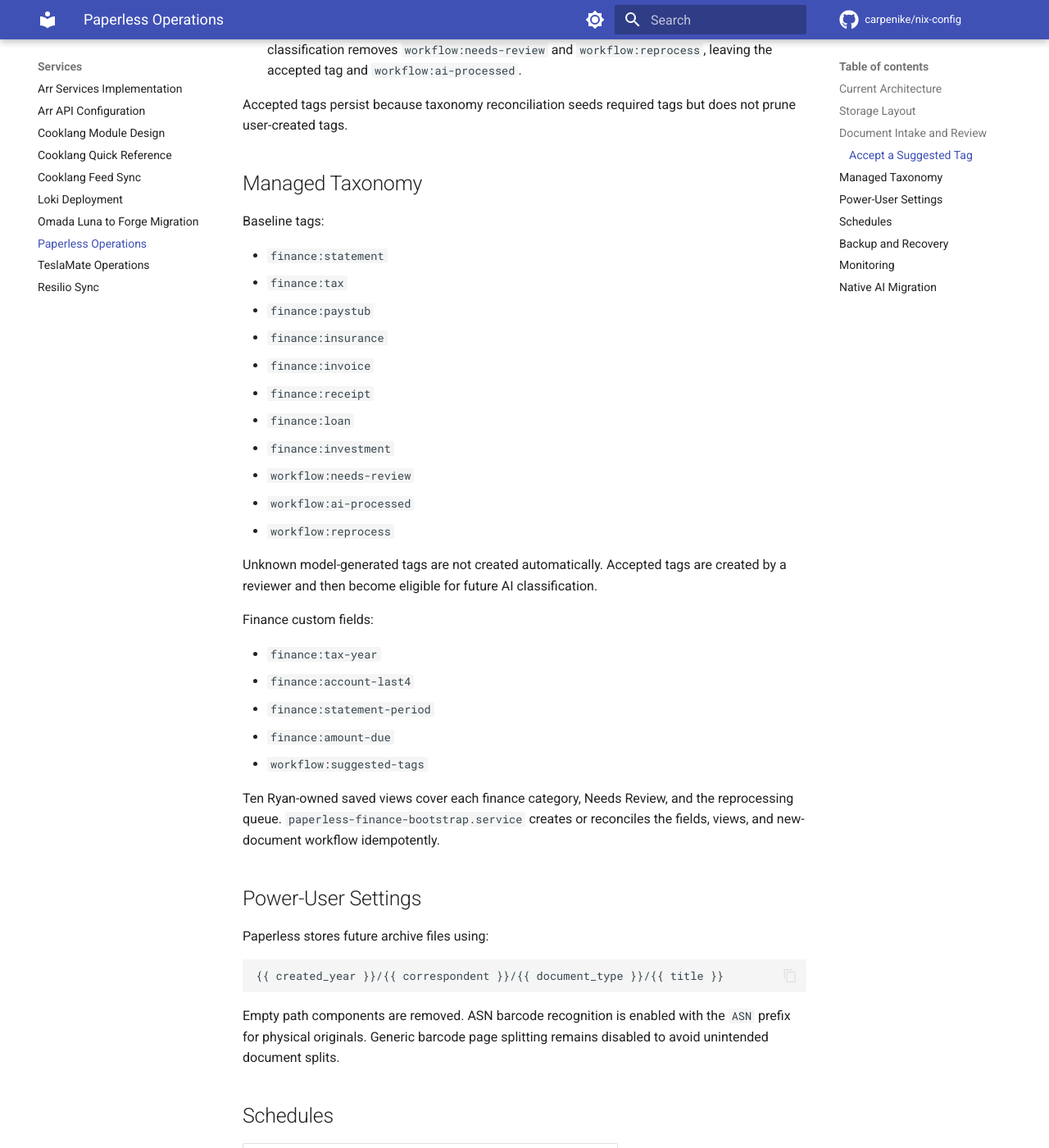
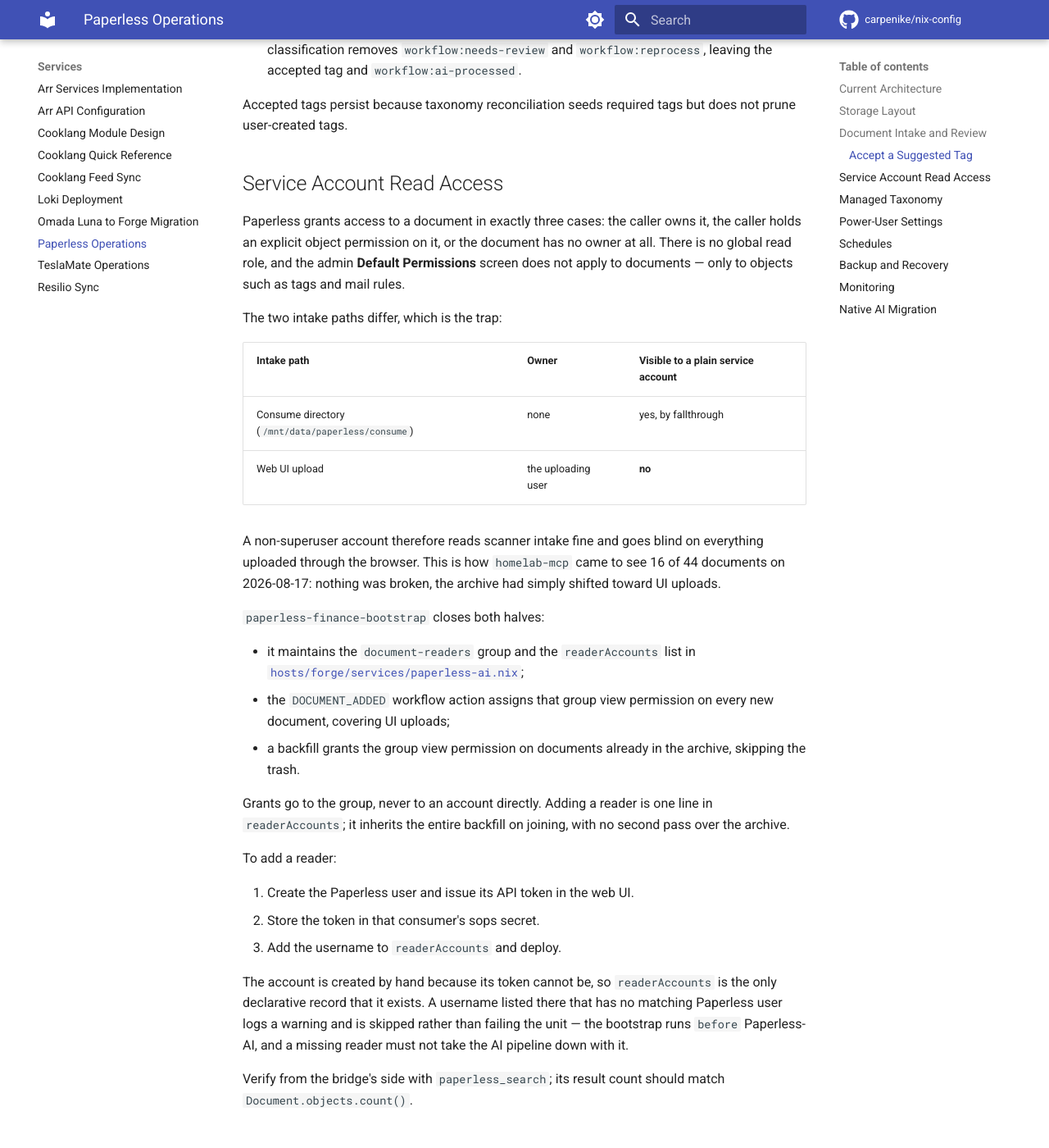
Before and after one commit to carpenike/nix-config, an MkDocs documentation site: the page built from docs/services/paperless-operations.md, in a window 1280 px wide and 1400 px high, scrolled down 2123 px. Shown: the whole window at 82% size. Built offline with MkDocs 1.6.1 and Material for MkDocs 9.7.7, drawn with Linux system fonts in a browser that asks for light colours; comment, search, counter and statistics services are not loaded.

Commit message:
fix(paperless): grant the MCP bridge read access to owned documents (#840)
Paperless grants document access to an owner, to an explicit object
permission, or to anything with no owner at all. There is no global read
role, and the admin Default Permissions screen does not apply to
documents.

The two intake paths therefore diverge: consume-directory documents land
with no owner and are readable by everyone, while a web-UI upload is
owned by the uploading user and readable by nobody else. homelab-mcp is
a plain non-superuser with no group and no object permissions, so it saw
the unowned set and nothing more -- 16 of 44 documents, the newest of
them ten days stale. Nothing had broken; the archive had simply shifted
toward UI uploads, and the bridge went quietly blind as it did.

Close both halves in paperless-finance-bootstrap:

- maintain a document-readers group and put the listed service accounts
  in it;
- assign that group view permission from the DOCUMENT_ADDED workflow
  action, which fires for UI uploads as well as scanner intake;
- backfill the grant across documents already in the archive.

Grants go to the group, never to an account directly, so a reader added
later inherits the whole backfill on joining rather than needing a
second pass. The backfill filters to missing rows because this unit runs
on every deploy and guardian's bulk assign does not deduplicate, and it
reads Document.objects rather than global_objects so the trash stays
trashed instead of resurfacing in bridge searches.

A listed account that does not exist warns and is skipped. The unit runs
before podman-paperless-ai, and these accounts are created by hand
because their API tokens cannot be declared -- failing here would take
the AI pipeline down over a missing reader.

Co-authored-by: Claude Opus 5 <noreply@anthropic.com>

```diff
--- a/docs/services/paperless-operations.md
+++ b/docs/services/paperless-operations.md
@@ -65,6 +65,54 @@ Its table includes the suggested-tags custom field.
 
 Accepted tags persist because taxonomy reconciliation seeds required tags but
 does not prune user-created tags.
+
+## Service Account Read Access
+
+Paperless grants access to a document in exactly three cases: the caller owns
+it, the caller holds an explicit object permission on it, or the document has
+no owner at all. There is no global read role, and the admin **Default
+Permissions** screen does not apply to documents — only to objects such as tags
+and mail rules.
+
+The two intake paths differ, which is the trap:
+
+| Intake path | Owner | Visible to a plain service account |
+| --- | --- | --- |
+| Consume directory (`/mnt/data/paperless/consume`) | none | yes, by fallthrough |
+| Web UI upload | the uploading user | **no** |
+
+A non-superuser account therefore reads scanner intake fine and goes blind on
+everything uploaded through the browser. This is how `homelab-mcp` came to see
+16 of 44 documents on 2026-08-17: nothing was broken, the archive had simply
+shifted toward UI uploads.
+
+`paperless-finance-bootstrap` closes both halves:
+
+- it maintains the `document-readers` group and the `readerAccounts` list in
+  [`hosts/forge/services/paperless-ai.nix`](https://github.com/carpenike/nix-config/blob/main/hosts/forge/services/paperless-ai.nix);
+- the `DOCUMENT_ADDED` workflow action assigns that group view permission on
+  every new document, covering UI uploads;
+- a backfill grants the group view permission on documents already in the
+  archive, skipping the trash.
+
+Grants go to the group, never to an account directly. Adding a reader is one
+line in `readerAccounts`; it inherits the entire backfill on joining, with no
+second pass over the archive.
+
+To add a reader:
+
+1. Create the Paperless user and issue its API token in the web UI.
+2. Store the token in that consumer's sops secret.
+3. Add the username to `readerAccounts` and deploy.
+
+The account is created by hand because its token cannot be, so `readerAccounts`
+is the only declarative record that it exists. A username listed there that has
+no matching Paperless user logs a warning and is skipped rather than failing the
+unit — the bootstrap runs `before` Paperless-AI, and a missing reader must not
+take the AI pipeline down with it.
+
+Verify from the bridge's side with `paperless_search`; its result count should
+match `Document.objects.count()`.
 
 ## Managed Taxonomy
 
```
Also changed, not shown: 1 other file.
